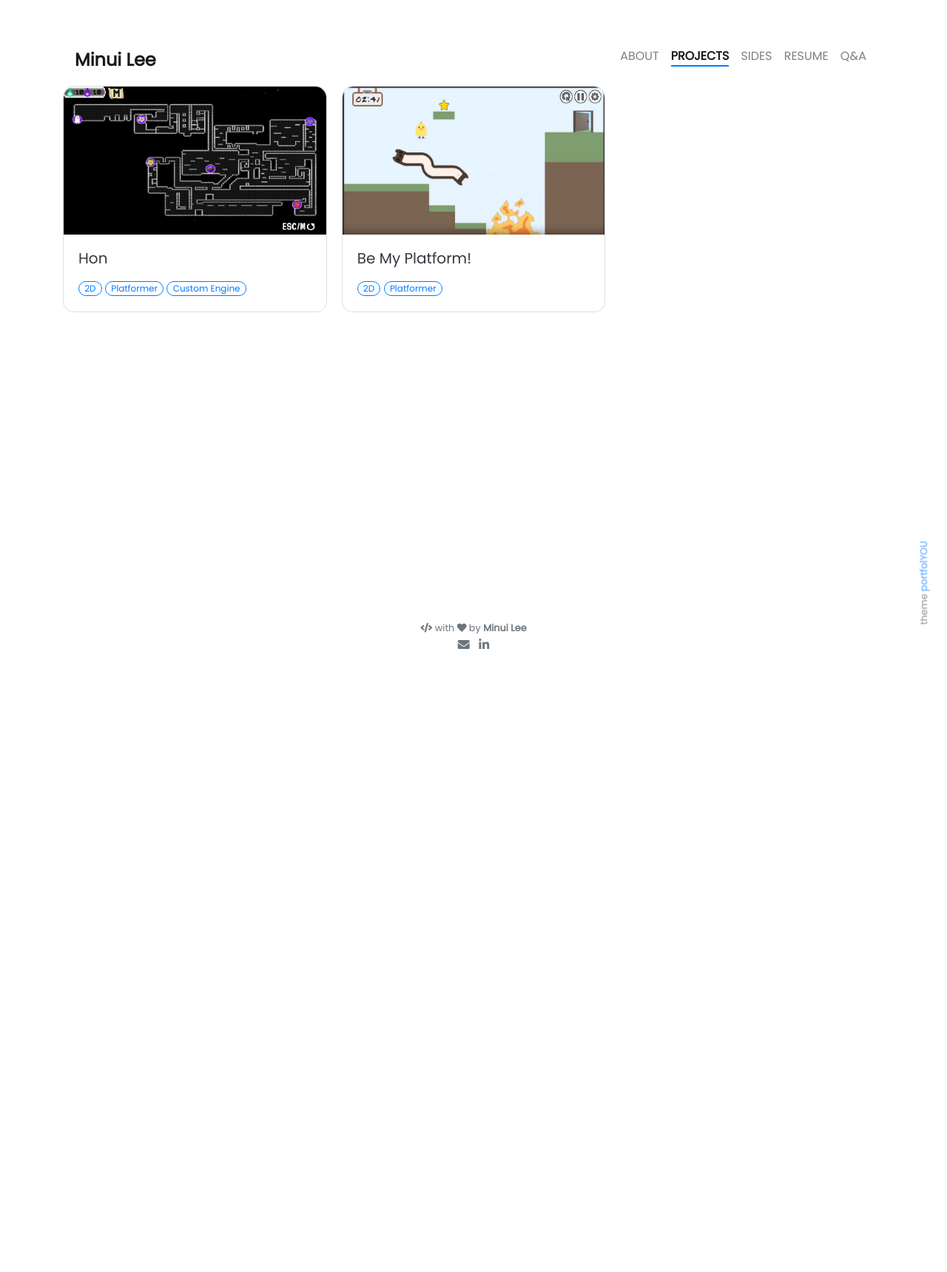
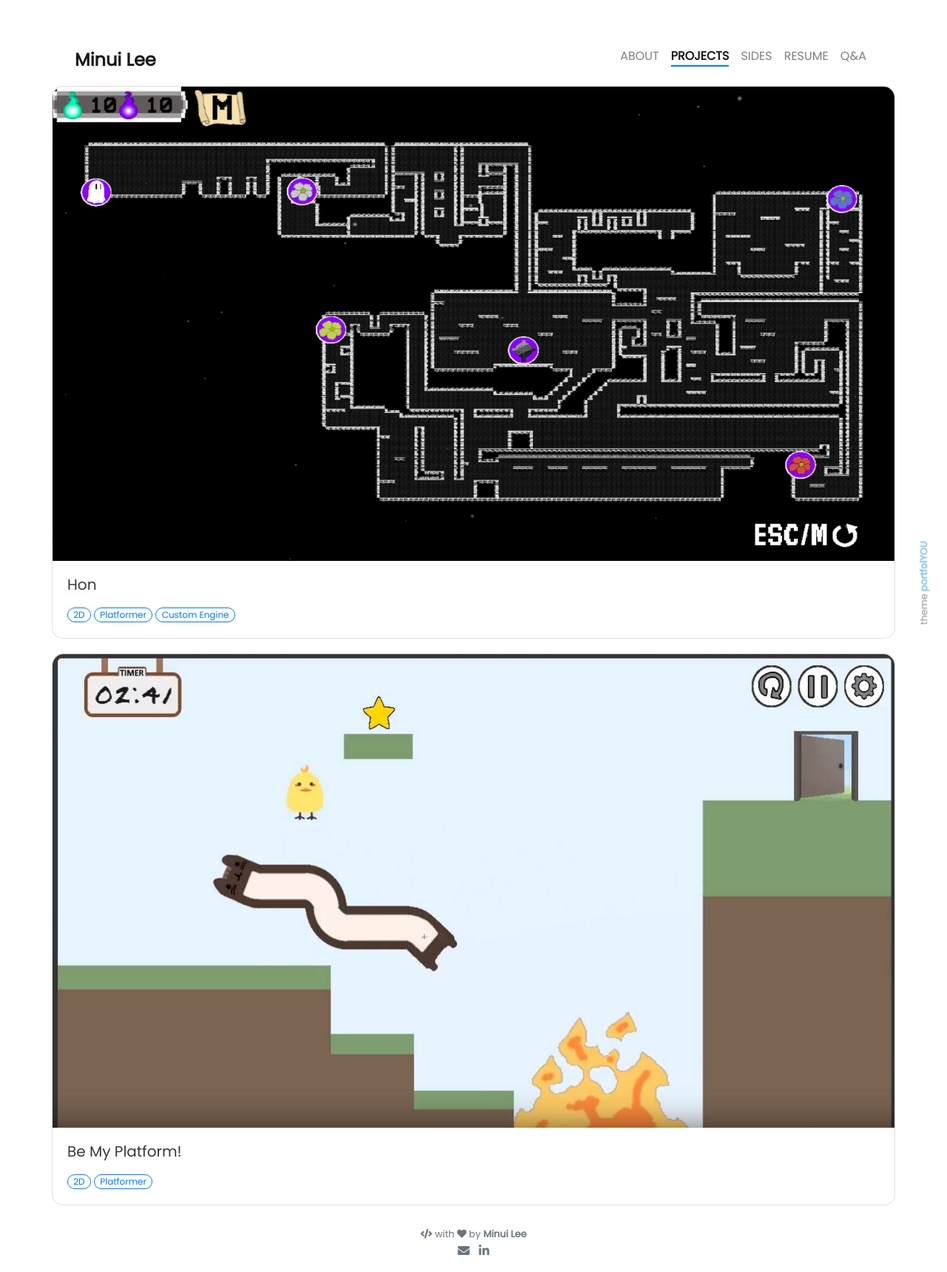
Before and after one commit to MinuiLee/MinuiLee.github.io, a Jekyll site: the page built from pages/teamprojects.html, in a window 1280 px wide. Shown: the whole page at 74% size. Built offline with Jekyll 4.4.1, drawn with Linux system fonts in a browser that asks for light colours; nearby versions of some CDN libraries; before the commit the page ends 900 px from its top, so only the background shows below that.

Commit message:
no message

```diff
--- a/_includes/teamprojects/index.html
+++ b/_includes/teamprojects/index.html
@@ -1,4 +1,4 @@
-<div class="card-columns">
+<div class="card-deck">
 
   {% for project in site.projects %}
 
```
